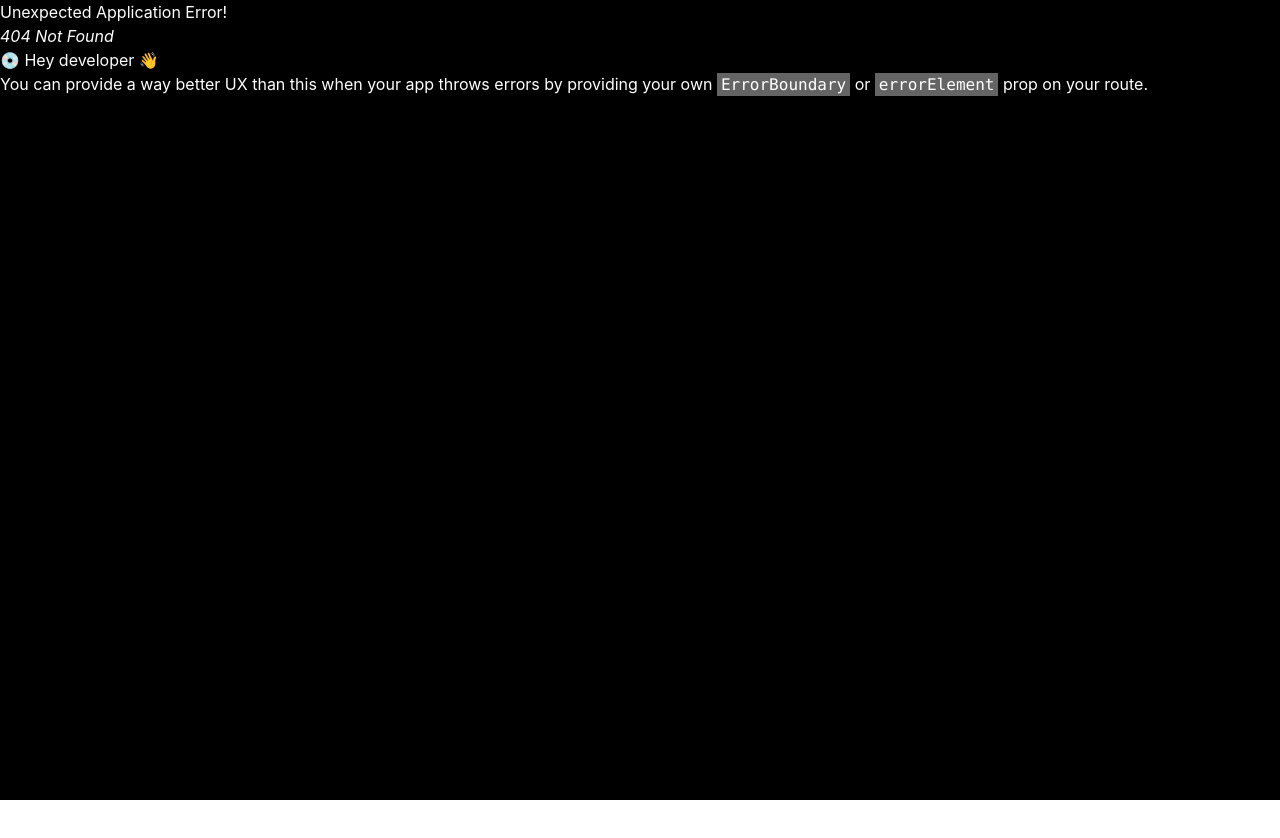
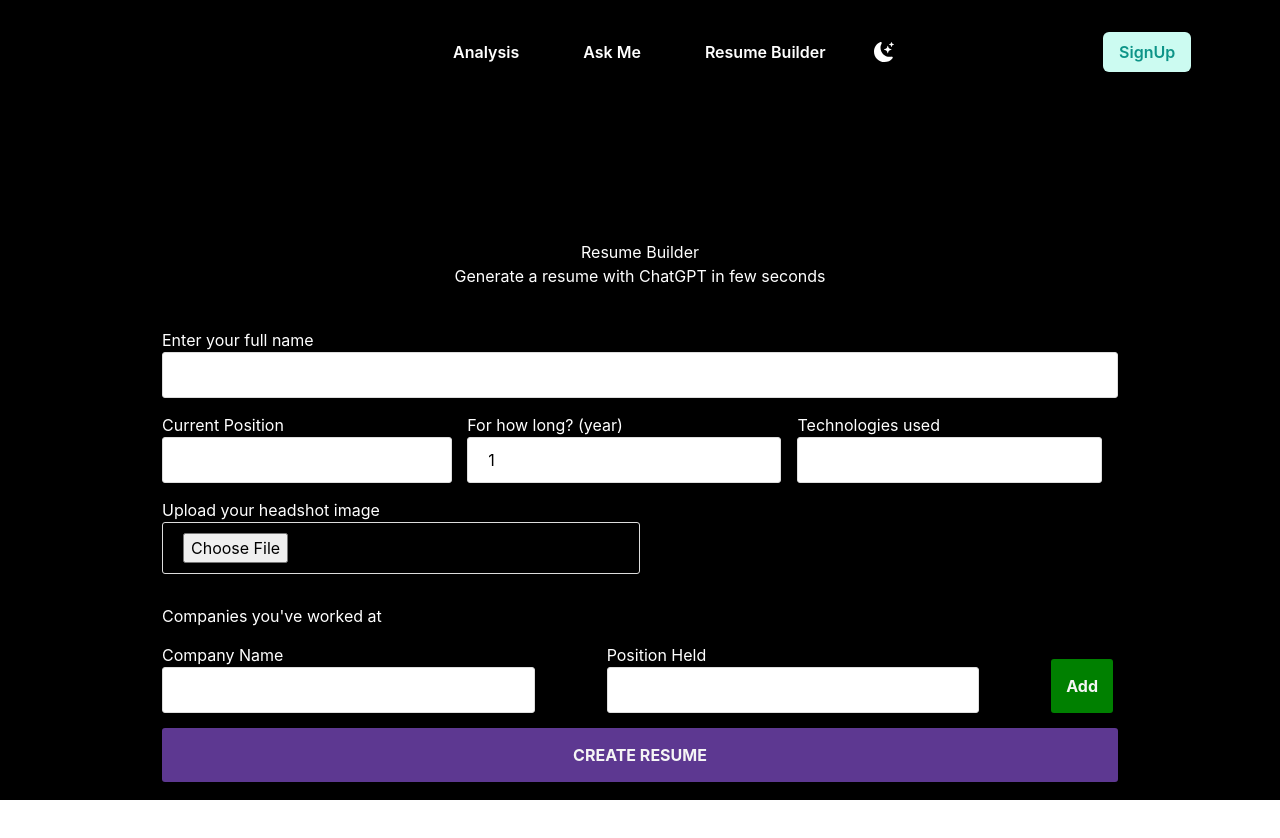
Before and after one commit to thecodermaniac/Resume-Genie, a React (Create React App) app in the folder client/: page /resume-builder in a window 1280 px wide. Before the commit this address had no page. Shown: the top 838 px of the page. Before the commit the page ends 800 px from the top, so only its background shows below. Built offline with nearby package versions, Linux system fonts and the light colour scheme.

Commit message:
resume builder added

```diff
--- a/client/package.json
+++ b/client/package.json
@@ -12,6 +12,7 @@
     "react-icons": "^4.7.1",
     "react-router-dom": "^6.8.1",
     "react-scripts": "5.0.1",
+    "react-to-print": "^2.14.12",
     "web-vitals": "^2.1.4"
   },
   "scripts": {
--- a/client/src/App.js
+++ b/client/src/App.js
@@ -9,13 +9,20 @@ import { useState } from "react";
 import Navbar from "./components/Navbar";
 import Home from "./pages/Home";
 import AskMe from "./pages/AskMe";
+import ResumeBuilder from "./pages/ResumeBuilder";
+
+import Resume from "./pages/Resume";
+
 
 function App() {
+  const [result, setResult] = useState({});
   const router = createBrowserRouter(
     createRoutesFromElements(
       <Route path="/" element={<Root />}>
         <Route index element={<Home />} />
         <Route path="/ask-me" element={<AskMe />} />
+        <Route path="/resume-builder" element={<ResumeBuilder setResult={setResult}/>} />
+        <Route path="/resume" element={<Resume result={result}/>} />
       </Route>
     )
   );
--- a/client/src/index.css
+++ b/client/src/index.css
@@ -15,3 +15,112 @@ code {
   font-family: source-code-pro, Menlo, Monaco, Consolas, "Courier New",
     monospace;
 }
+
+/* resume builder css */
+form {
+  padding: 10px;
+  width: 80%;
+  display: flex;
+  flex-direction: column;
+}
+input {
+  margin-bottom: 15px;
+  padding: 10px 20px;
+  border-radius: 3px;
+  outline: none;
+  color: black;
+  border: 1px solid #ddd;
+}
+h3 {
+  margin: 15px 0;
+}
+button {
+  padding: 15px;
+  cursor: pointer;
+  outline: none;
+  background-color: #5d3891;
+  border: none;
+  color: #f5f5f5;
+  font-size: 16px;
+  font-weight: bold;
+  border-radius: 3px;
+}
+.app {
+  min-height: 100vh;
+  display: flex;
+  flex-direction: column;
+  align-items: center;
+  justify-content: center;
+  padding: 30px;
+}
+.app > p {
+  margin-bottom: 30px;
+}
+.nestedContainer {
+  display: flex;
+  align-items: center;
+  justify-content: space-between;
+  width: 100%;
+}
+.companies {
+  display: flex;
+  flex-direction: column;
+  width: 39%;
+}
+.currentInput {
+  width: 95%;
+}
+#photo {
+  width: 50%;
+}
+#addBtn {
+  background-color: green;
+  margin-right: 5px;
+}
+#deleteBtn {
+  background-color: red;
+}
+.container {
+  min-height: 100vh;
+  padding: 30px;
+}
+.header {
+  width: 80%;
+  margin: 0 auto;
+  min-height: 10vh;
+  background-color: #e8e2e2;
+  padding: 30px;
+  border-radius: 3px 3px 0 0;
+  display: flex;
+  align-items: center;
+  justify-content: space-between;
+}
+.resumeTitle {
+  opacity: 0.6;
+}
+.headerTitle {
+  margin-bottom: 15px;
+}
+.resumeImage {
+  vertical-align: middle;
+  width: 150px;
+  height: 150px;
+  border-radius: 50%;
+}
+.resumeBody {
+  width: 80%;
+  margin: 0 auto;
+  padding: 30px;
+  min-height: 80vh;
+  border: 1px solid #e0e0ea;
+}
+.resumeBodyTitle {
+  margin-bottom: 5px;
+}
+.resumeBodyContent {
+  text-align: justify;
+  margin-bottom: 30px;
+}
+
+
+/* resume builder css end  */
--- /dev/null
+++ b/client/src/pages/Resume.jsx
@@ -0,0 +1,85 @@
+import React, { useRef } from "react";
+import { useReactToPrint } from "react-to-print";
+
+const Resume = ({ result }) => {
+    const componentRef = useRef();
+
+	const handlePrint = useReactToPrint({
+		content: () => componentRef.current,
+		documentTitle: `${result.fullName} Resume`,
+		onAfterPrint: () => alert("Print Successful!"),
+	});
+
+	// if (JSON.stringify(result) === "{}") {
+	// 	return <ErrorPage />;
+	// }
+
+	const replaceWithBr = (string) => {
+		return string.replace(/\n/g, "<br />");
+	};
+  return (
+    <div>Resume
+        <button onClick={handlePrint}>Print Page</button>
+			<main className='container' ref={componentRef}>
+				<header className='header'>
+					<div>
+						<h1>{result.fullName}</h1>
+						<p className='resumeTitle headerTitle'>
+							{result.currentPosition} ({result.currentTechnologies})
+						</p>
+						<p className='resumeTitle'>
+							{result.currentLength}year(s) work experience
+						</p>
+					</div>
+					<div>
+						<img
+							src={result.image_url}
+							alt={result.fullName}
+							className='resumeImage'
+						/>
+					</div>
+				</header>
+				<div className='resumeBody'>
+					<div>
+						<h2 className='resumeBodyTitle'>PROFILE SUMMARY</h2>
+						<p
+							dangerouslySetInnerHTML={{
+								__html: replaceWithBr(result.objective),
+							}}
+							className='resumeBodyContent'
+						/>
+					</div>
+					<div>
+						<h2 className='resumeBodyTitle'>WORK HISTORY</h2>
+						{result.workHistory.map((work) => (
+							<p className='resumeBodyContent' key={work.name}>
+								<span style={{ fontWeight: "bold" }}>{work.name}</span> -{" "}
+								{work.position}
+							</p>
+						))}
+					</div>
+					<div>
+						<h2 className='resumeBodyTitle'>JOB PROFILE</h2>
+						<p
+							dangerouslySetInnerHTML={{
+								__html: replaceWithBr(result.jobResponsibilities),
+							}}
+							className='resumeBodyContent'
+						/>
+					</div>
+					<div>
+						<h2 className='resumeBodyTitle'>JOB RESPONSIBILITIES</h2>
+						<p
+							dangerouslySetInnerHTML={{
+								__html: replaceWithBr(result.keypoints),
+							}}
+							className='resumeBodyContent'
+						/>
+					</div>
+				</div>
+			</main>
+    </div>
+  )
+}
+
+export default Resume
--- /dev/null
+++ b/client/src/pages/ResumeBuilder.jsx
@@ -0,0 +1,140 @@
+import React, { useState } from "react";
+import { useNavigate } from "react-router-dom";
+import axios from "axios";
+
+const ResumeBuilder = ({ setResult }) => {
+    const [fullName, setFullName] = useState("");
+	const [currentPosition, setCurrentPosition] = useState("");
+	const [currentLength, setCurrentLength] = useState(1);
+	const [currentTechnologies, setCurrentTechnologies] = useState("");
+	const [headshot, setHeadshot] = useState(null);
+	const [companyInfo, setCompanyInfo] = useState([{ name: "", position: "" }]);
+	const [loading, setLoading] = useState(false);
+	const navigate = useNavigate();
+
+
+    const handleAddCompany = () =>
+		setCompanyInfo([...companyInfo, { name: "", position: "" }]);
+
+	const handleRemoveCompany = (index) => {
+		const list = [...companyInfo];
+		list.splice(index, 1);
+		setCompanyInfo(list);
+	};
+	const handleUpdateCompany = (e, index) => {
+		const { name, value } = e.target;
+		const list = [...companyInfo];
+		list[index][name] = value;
+		setCompanyInfo(list);
+	};
+  return (
+    <div className='app'>
+			<h1>Resume Builder</h1>
+			<p>Generate a resume with ChatGPT in few seconds</p>
+			<form
+				// onSubmit={handleFormSubmit}
+				method='POST'
+				encType='multipart/form-data'
+			>
+				<label htmlFor='fullName'>Enter your full name</label>
+				<input
+					type='text'
+					required
+					name='fullName'
+					id='fullName'
+					value={fullName}
+					onChange={(e) => setFullName(e.target.value)}
+				/>
+				<div className='nestedContainer'>
+					<div>
+						<label htmlFor='currentPosition'>Current Position</label>
+						<input
+							type='text'
+							required
+							name='currentPosition'
+							className='currentInput'
+							value={currentPosition}
+							onChange={(e) => setCurrentPosition(e.target.value)}
+						/>
+					</div>
+					<div>
+						<label htmlFor='currentLength'>For how long? (year)</label>
+						<input
+							type='number'
+							required
+							name='currentLength'
+							className='currentInput'
+							value={currentLength}
+							onChange={(e) => setCurrentLength(e.target.value)}
+						/>
+					</div>
+					<div>
+						<label htmlFor='currentTechnologies'>Technologies used</label>
+						<input
+							type='text'
+							required
+							name='currentTechnologies'
+							className='currentInput'
+							value={currentTechnologies}
+							onChange={(e) => setCurrentTechnologies(e.target.value)}
+						/>
+					</div>
+				</div>
+				<label htmlFor='photo'>Upload your headshot image</label>
+				<input
+					type='file'
+					name='photo'
+					required
+					id='photo'
+					accept='image/x-png,image/jpeg'
+					onChange={(e) => setHeadshot(e.target.files[0])}
+				/>
+
+				<h3>Companies you've worked at</h3>
+
+				{companyInfo.map((company, index) => (
+					<div className='nestedContainer' key={index}>
+						<div className='companies'>
+							<label htmlFor='name'>Company Name</label>
+							<input
+								type='text'
+								name='name'
+								required
+								onChange={(e) => handleUpdateCompany(e, index)}
+							/>
+						</div>
+						<div className='companies'>
+							<label htmlFor='position'>Position Held</label>
+							<input
+								type='text'
+								name='position'
+								required
+								onChange={(e) => handleUpdateCompany(e, index)}
+							/>
+						</div>
+
+						<div className='btn__group'>
+							{companyInfo.length - 1 === index && companyInfo.length < 4 && (
+								<button id='addBtn' onClick={handleAddCompany}>
+									Add
+								</button>
+							)}
+							{companyInfo.length > 1 && (
+								<button
+									id='deleteBtn'
+									onClick={() => handleRemoveCompany(index)}
+								>
+									Del
+								</button>
+							)}
+						</div>
+					</div>
+				))}
+
+				<button>CREATE RESUME</button>
+			</form>
+		</div>
+  )
+}
+
+export default ResumeBuilder
```
Also changed, not shown: 2 other files (tests, documents, lock files or other folders).
